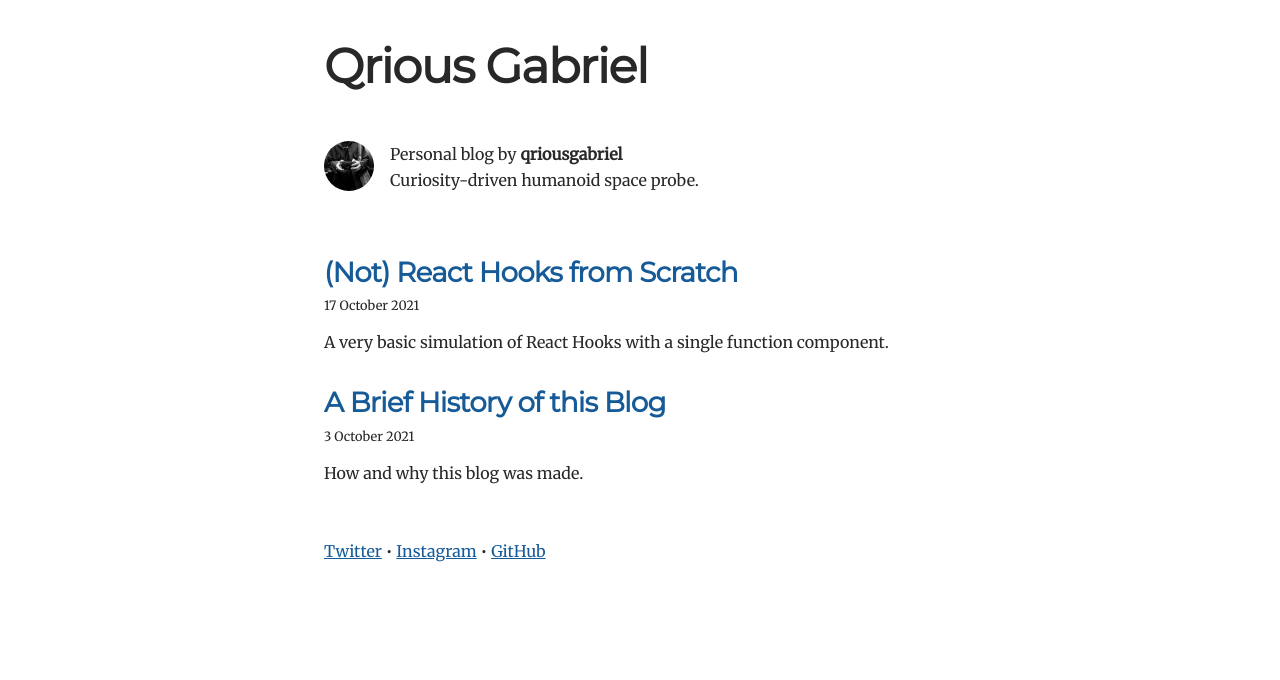
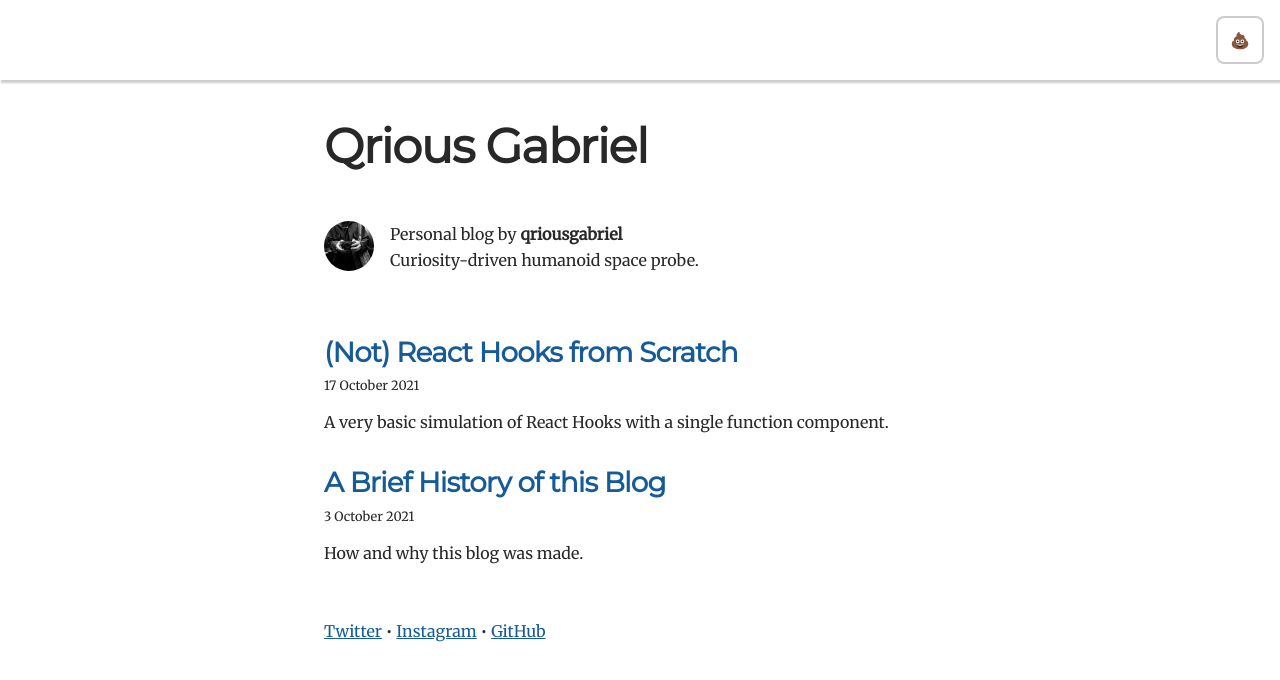
Before and after one commit to gabrlyg/qriousgabriel.com, a Next.js app: page / in a window 1280 px wide. Shown: the top 680 px of the page. Built offline with nearby package versions, Linux system fonts and the light colour scheme.

Commit message:
feat: added animated navigation (WIP)

```diff
--- /dev/null
+++ b/src/components/Header/Header.tsx
@@ -0,0 +1,22 @@
+import * as React from 'react'
+import styled from 'styled-components'
+import Nav from './Nav'
+
+const Wrapper = styled.header`
+  padding: 16px;
+  position: sticky;
+  top: 0;
+  box-shadow: 2px 2px 2px 1px rgba(0, 0, 0, 0.2);
+  width: 100%;
+  display: flexbox;
+  background-color: ${(props) => props.theme.color.background};
+  align-items: center;
+`
+
+export const Header = () => {
+  return (
+    <Wrapper>
+      <Nav />
+    </Wrapper>
+  )
+}
--- /dev/null
+++ b/src/components/Header/Nav.tsx
@@ -0,0 +1,107 @@
+import * as React from 'react'
+import styled from 'styled-components'
+
+const NavWrapper = styled.nav`
+  display: flex;
+  width: 100%;
+  flex-direction: row;
+  align-items: center;
+  justify-content: flex-end;
+`
+
+const NavMenu = styled.div`
+  padding-top: 64px;
+  position: fixed;
+  top: 0;
+  right: 0;
+  width: 100%;
+  height: 100%;
+  margin: 0;
+  background-color: transparent;
+  border-bottom-left-radius: 8px;
+  border-bottom-right-radius: 8px;
+  z-index: 1;
+  visibility: hidden;
+  display: flexbox;
+  backdrop-filter: blur(0px);
+  transition: backdrop-filter 400ms, visibility 400ms;
+
+  &.show {
+    backdrop-filter: blur(10px);
+    visibility: visible;
+  }
+`
+
+const NavMenuList = styled.ul`
+  list-style: none;
+  flex-direction: column;
+  width: 100%;
+  z-index: 2;
+  opacity: 0;
+  transition: opacity 400ms;
+
+  .show & {
+    opacity: 100;
+  }
+`
+
+const NavItem = styled.li`
+  font-family: ${(props) => props.theme.typography.fontFamily.sans};
+  font-weight: ${(props) => props.theme.typography.fontWeight.bold};
+  line-height: ${(props) => props.theme.typography.lineHeight.relaxed};
+  display: inline-flexbox;
+  flex-direction: row;
+  justify-content: center;
+  align-items: center;
+  width: 100%;
+  padding: 16px;
+  margin: 0;
+  visibility: inherit;
+`
+
+const NavButton = styled.button`
+  background-color: ${(props) => props.theme.color.background};
+  width: 48px;
+  height: 48px;
+  border-radius: 8px;
+  border: 2px solid #cccccc;
+  justify-self: flex-end;
+  z-index: 10;
+  outline: 2px dotted transparent;
+  transition: outline 400ms, background-color 400ms;
+
+  :focus,
+  :hover {
+    background-color: #f2f2f2;
+  }
+  :focus-visible {
+    outline: 2px dotted;
+  }
+`
+
+const Nav = () => {
+  const menuRef = React.useRef<HTMLDivElement>(null)
+  const toggleNavMenu = () => {
+    if (menuRef.current?.classList.contains('show')) {
+      menuRef.current?.classList.remove('show')
+    } else {
+      menuRef.current?.classList.add('show')
+    }
+  }
+
+  return (
+    <NavWrapper>
+      <NavButton onClick={toggleNavMenu}>💩</NavButton>
+      <NavMenu ref={menuRef}>
+        {/* <NavMenuBackdrop /> */}
+        <NavMenuList>
+          {/* <NavButton onClick={toggleNavMenu}>👾</NavButton> */}
+          <NavItem>HOME</NavItem>
+          <NavItem>ABOUT</NavItem>
+        </NavMenuList>
+      </NavMenu>
+    </NavWrapper>
+  )
+}
+
+export default Nav
--- /dev/null
+++ b/src/components/Header/index.ts
@@ -0,0 +1 @@
+export { Header } from './Header'
--- a/src/components/Layout.tsx
+++ b/src/components/Layout.tsx
@@ -2,6 +2,7 @@ import * as React from 'react'
 import Link from 'next/link'
 import { useRouter } from 'next/router'
 import config from '@config'
+import { Header as NewHeader } from '@components/Header'
 
 type LayoutProps = {
   children: JSX.Element | JSX.Element[]
@@ -35,6 +36,7 @@ const Layout = ({ children }: LayoutProps) => {
   const isRoot = pathname === '/'
   return (
     <React.Fragment>
+      <NewHeader />
       <div className='global-wrapper'>
         <Header isRoot={isRoot} title={config.title} />
         <main>{children}</main>
--- /dev/null
+++ b/src/themes/dark.ts
@@ -0,0 +1,5 @@
+import globalTheme from './global'
+
+export const darkTheme = {
+  ...globalTheme,
+}
--- /dev/null
+++ b/src/themes/global.ts
@@ -0,0 +1,30 @@
+const globalTheme = {
+  spacing: 8,
+  typography: {
+    fontFamily: {
+      sans: `Montserrat, system-ui, -apple-system, BlinkMacSystemFont,
+      'Segoe UI', Roboto, 'Helvetica Neue', Arial, 'Noto Sans', sans-serif,
+      'Apple Color Emoji', 'Segoe UI Emoji', 'Segoe UI Symbol', 'Noto Color Emoji'`,
+      serif: `'Merriweather', 'Georgia', Cambria, 'Times New Roman'`,
+    },
+    fontWeight: {
+      normal: 400,
+      medium: 500,
+      semibold: 600,
+      bold: 700,
+      extraBold: 800,
+      black: 900,
+    },
+    fontSize: {
+      body: '16px',
+    },
+    lineHeight: {
+      none: 1,
+      tight: 1.1,
+      normal: 1.5,
+      relaxed: 1.625,
+    },
+  },
+}
+
+export default globalTheme
--- /dev/null
+++ b/src/themes/index.ts
@@ -0,0 +1 @@
+export { lightTheme } from './light'
--- /dev/null
+++ b/src/themes/light.ts
@@ -0,0 +1,16 @@
+import globalTheme from './global'
+
+export const lightTheme = {
+  ...globalTheme,
+  color: {
+    primary: '#165B97',
+    text: '#282828',
+    textLight: '#3c3836',
+    heading: '#282828',
+    headingBlack: '#282828',
+    accent: '#d1dce5',
+    background: '#ffffff',
+  },
+}
+
+export default lightTheme
```
Also changed, not shown: src/pages/_app.tsx (+5 -5 lines), src/themes/types.d.ts (added, +39 -0 lines), tsconfig.json (+9 -3 lines).
